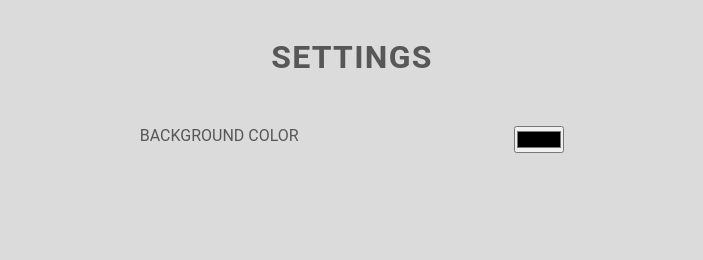
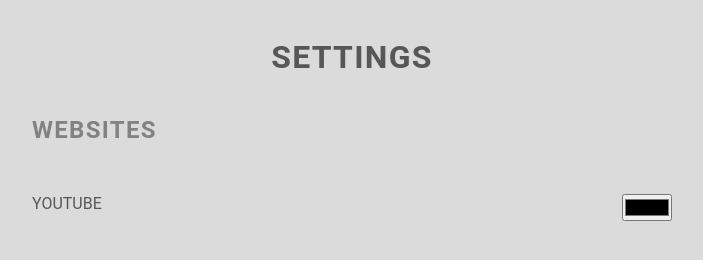
Before and after one commit to thales-fukuda/homepage, a website: page src/settings.html in a window 1280 px wide. Shown: the top 260 px of the page, without its empty margins (288-991 px from the left). Drawn offline with Linux system fonts and the light colour scheme.

Commit message:
[FIX] - settings style and layout

```diff
--- a/src/scss/style.scss
+++ b/src/scss/style.scss
@@ -43,16 +43,27 @@ body{
             opacity: .6;
         }
     }
+    &__website-wrapper{
+        width: 50%;
+        margin-top: 5vh;
+        align-self: center;
+        display: flex;
+        flex-direction: column;
+    }
+    &__subtitle{
+        letter-spacing: 1.3px;
+        text-transform: uppercase;
+        opacity: .4;
+    }
     &__options{
         display: flex;
         flex-direction: column;
-        align-items: center;
+        align-items: flex-start;
         margin-top: 50px;
         &__option{
+            width: 100%;
             display: flex;
-            justify-content: space-around;
-            width: 50%;
-
+            justify-content: space-between;
             &__name{
                 text-transform: uppercase;
                 opacity: .6;
--- a/src/settings.html
+++ b/src/settings.html
@@ -7,15 +7,19 @@
     <meta name="viewport" content="width=device-width, initial-scale=1">
     <link rel="stylesheet" href="dist/css/style.css">
 </head>
+
 <body>
     <div class="settings">
         <div class="settings__header">
             <h1 class="settings__header__title">settings</h1>
         </div>
-        <div class="settings__options">
-            <div class="settings__options__option">
-                <span class="settings__options__option__name">background color</span>
-                <input type="color" class="color-input">
+        <div class="settings__website-wrapper">
+            <h2 class="settings__subtitle">websites</h2>
+            <div class="settings__options">
+                <div class="settings__options__option">
+                    <span class="settings__options__option__name">youtube</span>
+                    <input type="color" class="color-input">
+                </div>
             </div>
         </div>
     </div>
```
Also changed, not shown: src/dist/css/style.css.
